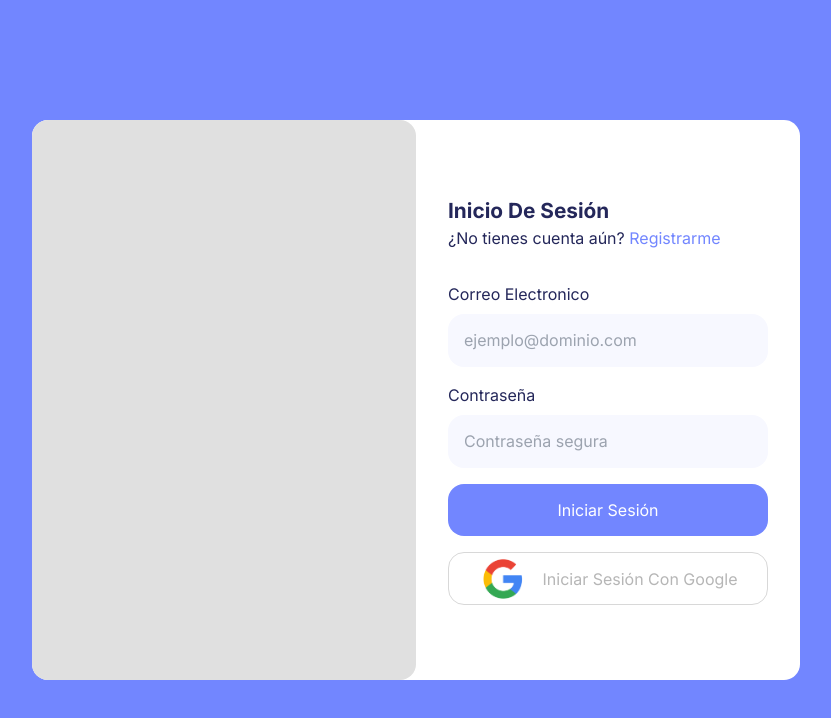
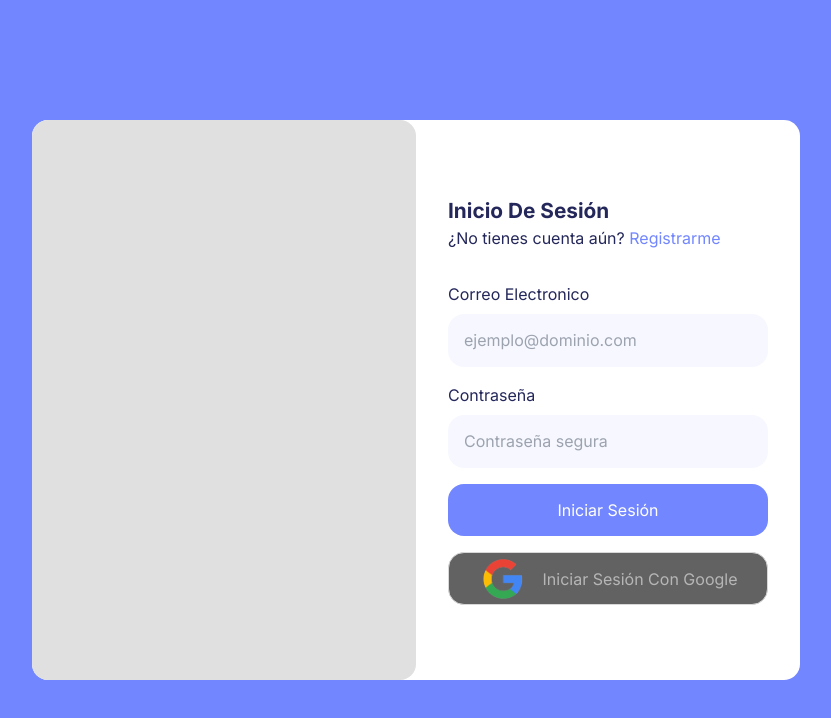
Before and after one commit to Grivarol69/descubriendoJuntxs, a Next.js app in the folder client/: page /pages/signin in a window 1280 px wide. In both pictures the pointer is over the button "Iniciar Sesión Con Google". Shown: the top 718 px of the page, without its empty margins (224-1055 px from the left). Built offline with nearby package versions, Linux system fonts and the light colour scheme.

Commit message:
confirmación Login

```diff
--- a/client/app/pages/signin/signin.module.css
+++ b/client/app/pages/signin/signin.module.css
@@ -126,6 +126,11 @@
     background: #ffffff;
     border: 1px solid #D8D8D8;
     color: #b6b6b6;
+    transition: 100ms;
+ }
+
+ .buttonGoogle:hover{
+    background: rgb(98, 98, 98);
  }
 
 /* diseño para desktop 1440 x 860 */
```
